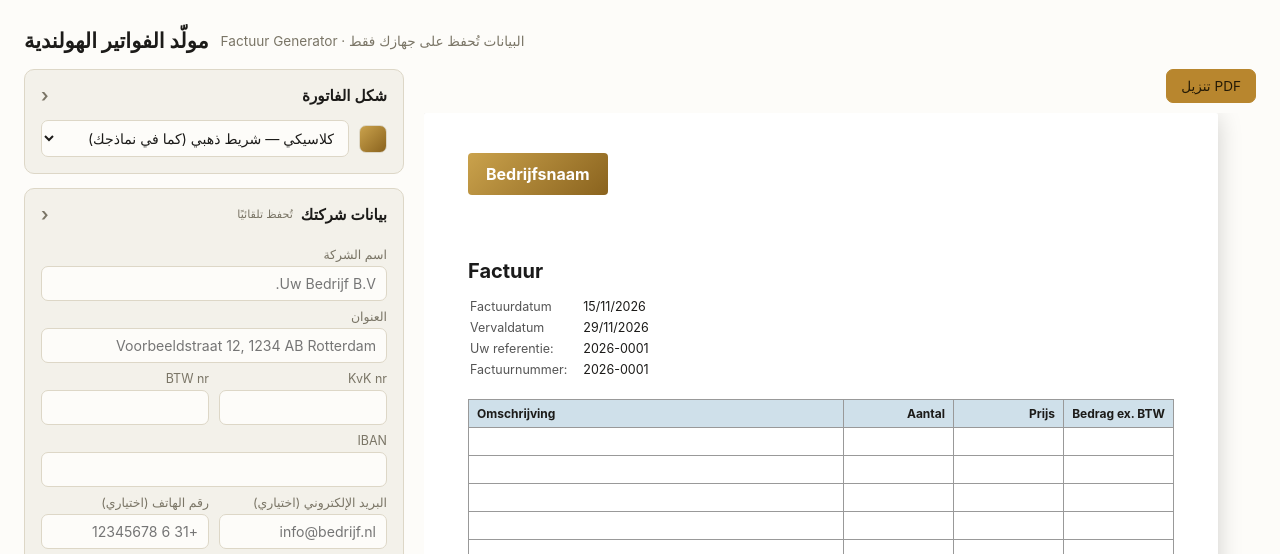
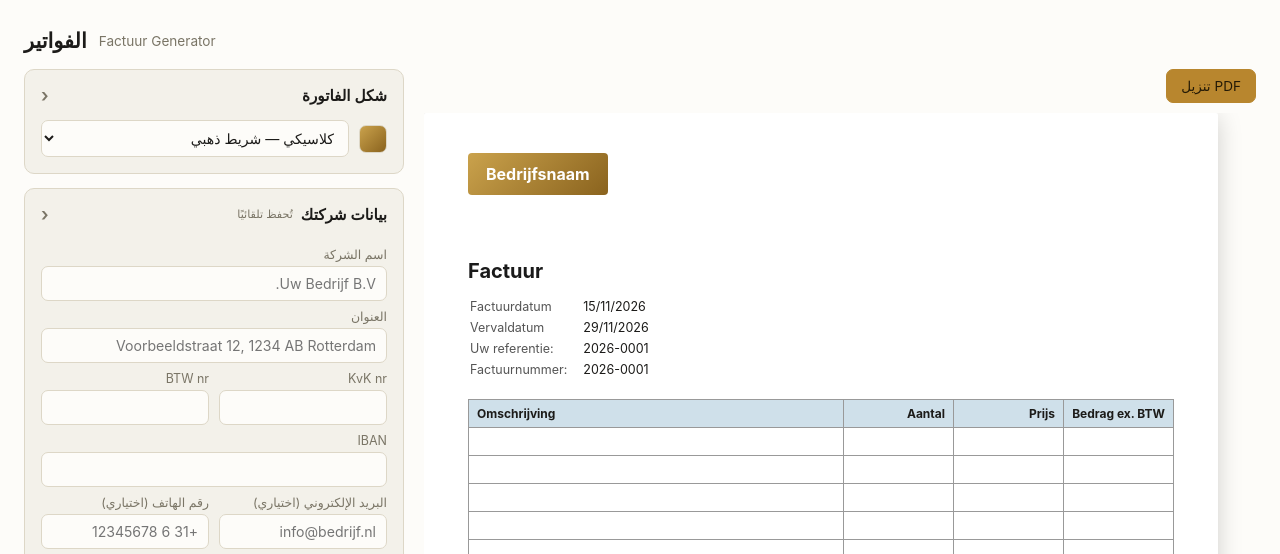
Before and after one commit to 1ramadanmo-pixel/factuuren, a plain HTML site: page index.html in a window 1280 px wide. Shown: the top 554 px of the page. Drawn offline with nearby package versions, Linux system fonts and the light colour scheme.

Commit message:
Update titles and options in index.html

```diff
--- a/index.html
+++ b/index.html
@@ -198,8 +198,8 @@ table.lines th:nth-child(4),table.lines td:nth-child(4){text-align:right;width:1
 
 <div class="wrap">
   <div class="app-title">
-    <h1>مولّد الفواتير الهولندية</h1>
-    <span class="sub">Factuur Generator · البيانات تُحفظ على جهازك فقط</span>
+    <h1> الفواتير </h1>
+    <span class="sub">Factuur Generator </span>
   </div>
 
   <div class="grid">
@@ -212,7 +212,7 @@ table.lines th:nth-child(4),table.lines td:nth-child(4){text-align:right;width:1
           <div class="tpl-picker">
             <span class="tpl-swatch classic" id="tplSwatch"></span>
             <select id="tplSelect">
-              <option value="classic">كلاسيكي — شريط ذهبي (كما في نماذجك)</option>
+              <option value="classic">كلاسيكي — شريط ذهبي </option>
               <option value="minimal">بسيط — بدون ألوان، خطوط رفيعة</option>
               <option value="modern">عصري — شريط علوي كامل بلون داكن</option>
               <option value="elegant">أنيق — إطار مزدوج وخط كلاسيكي</option>
```
